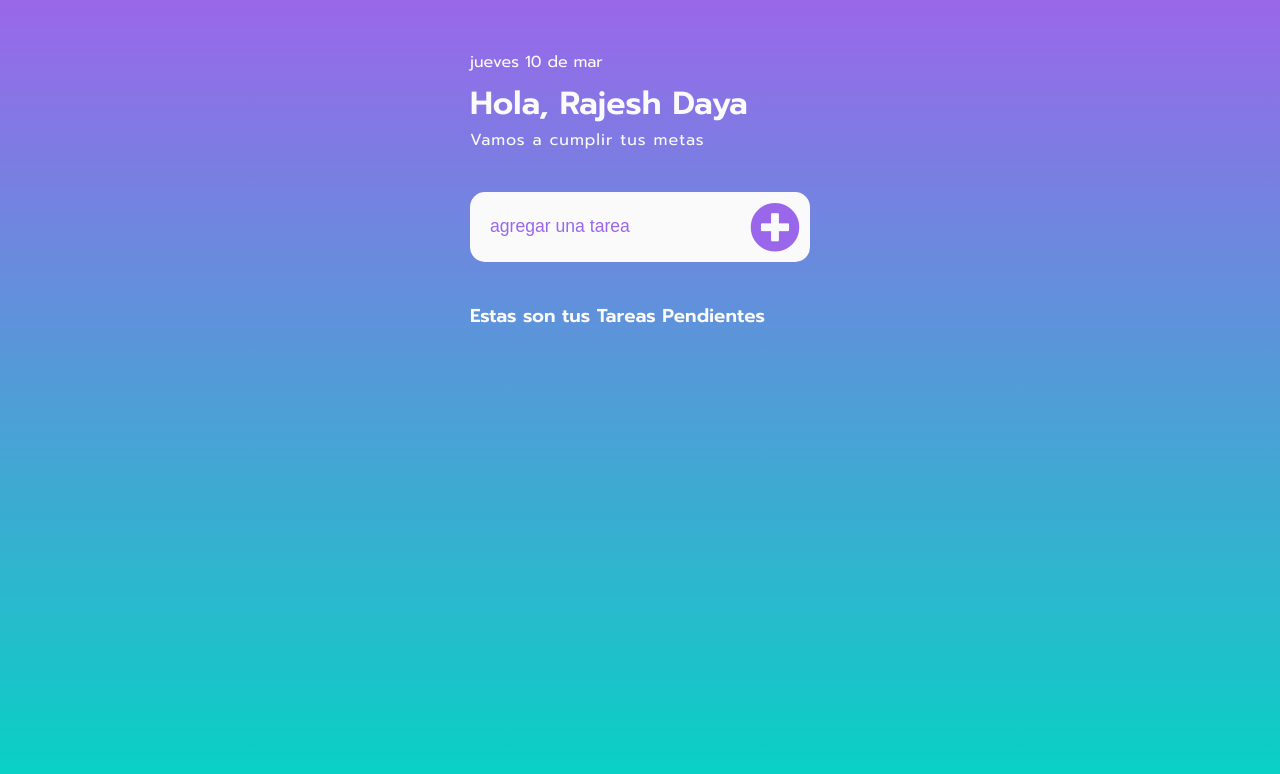
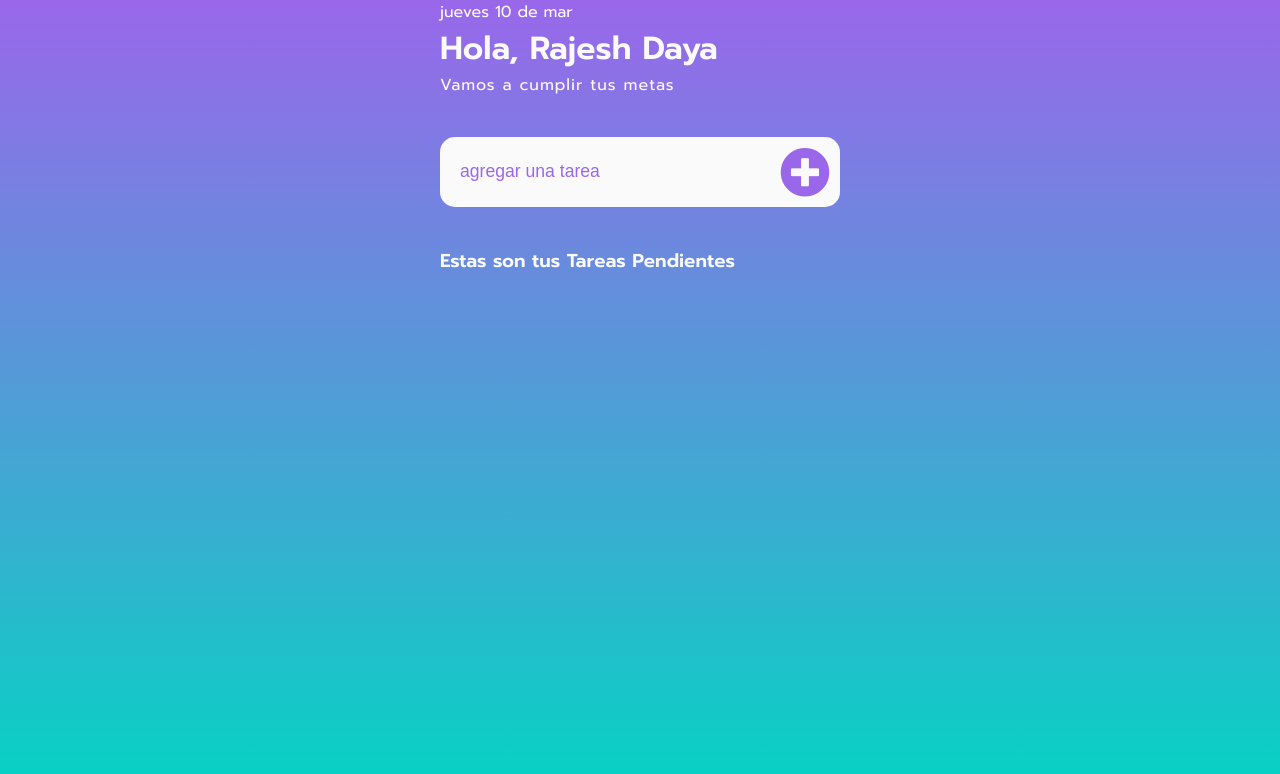
Before and after one commit to rajdayoda/todolist, a plain HTML site: page index.html in a window 1280 px wide. Drawn offline with Linux system fonts and the light colour scheme.

Commit message:
actualizacion de diseños

```diff
--- a/style.css
+++ b/style.css
@@ -1,4 +1,4 @@
- * {
+ /* * {
      box-sizing: border-box;
      padding: 0;
      margin: 0;
@@ -6,12 +6,14 @@
 
 
  :root {
-     --white:#fafafb;
-     --purple:#9a67ea;
-     --blue-light:#04d4c3;
+        --white: #fafafb;
+        --purple:#9a67ea;
+        --blue-light:#04d4c3;
+        --blue-dark:#2a73c2;
+        --green: #2c7b90;
  }
 body {
-    background: linear-gradient(to bottom, var(--purple) , var(--blue-light)) no-repeat;
+    background: linear-gradient(to bottom, var(--purple) , var(--blue-light));
     height: 100vh;
     font-family: 'Prompt', sans-serif;
 }
@@ -22,15 +24,14 @@ body {
     width: 400px;
     height: 600px;
     margin: 0 auto;
-    /* background-color: rgb(145, 49, 49); */
     padding: 0 30px;
 
-}
+}  */
 
 
 /*//Perfil ///*/
 
-.perfil h1 {
+/* .perfil h1 {
     color: var(--white) ;
 
 }
@@ -42,14 +43,14 @@ body {
 #fecha {
     color: var(--white);
     padding: 50px 15px 5px 0px;
-}
+} */
 
 
 
 
 
 /*////////////AGREGAR TAREA //////////////////*/
-
+/*
 .agregar-tarea {
     background-color: var(--white) ;
     width: 100%;
@@ -87,22 +88,22 @@ body {
 .agregar-tarea input::placeholder {
     font-size: 1.1rem;
     color: var(--purple);
- }
+ } */
 
 /*///seccion de tarea////*/
 
-.seccion-tarea h3 {
+/* .seccion-tarea h3 {
     margin-bottom: 20px;
     color: var(--white);
 }
 
 .seccion-tarea li {
-    background: linear-gradient(to bottom, #2a73c2  ,  #2c7b90  ) no-repeat;
-    border-radius:15px ;
-    color: var(--white);
     display: flex;
     align-items: center;
     justify-content: space-between;
+    background: linear-gradient(to bottom, var(--blue-dark) , var(--green));
+    border-radius:15px ;
+    color: var(--white);
     padding: 10px;
     margin: 5px 0;
 
@@ -123,25 +124,116 @@ body {
 .line-through{
     text-decoration: line-through;
     color : var(--blue-light);
+} */
+
+
+
+* {
+    box-sizing: border-box;
+    padding: 0;
+    margin: 0;
+}
+
+:root {
+   --white: #fafafb;
+   --purple:#9a67ea;
+   --blue-light:#04d4c3;
+   --blue-dark:#2a73c2;
+   --green: #2c7b90;
+
+}
+
+body {
+    background: linear-gradient(to bottom,var(--purple),var(--blue-light));
+    height: 100vh;
+    font-family: 'Prompt', sans-serif;
+}
+
+.container {
+    max-width: 80%;
+    width: 400px;
+    height: 600px;
+    margin: 0 auto;
+}
+
+/*PERFIL*/
+
+
+
+.perfil h1 {
+    color: var(--white);
+}
+
+.perfil span {
+    color: var(--white);
+    letter-spacing: 1px;
+}
+
+#fecha {
+    color: var(--white);
+    /* padding: 50px 0 5px 0px; */
+
 }
 
 
 
 
+/*AGREGAR TAREA*/
+
+.agregar-tarea {
+    background-color: var(--white) ;
+    border-radius: 15px;
+    height: 70px;
+    display: flex;
+    align-items: center;
+    gap: 70px;
+    padding: 10px;
+    margin: 40px 0;
+}
+
+.agregar-tarea input {
+    width: 100%;
+    height: 100%;
+    border-radius: 8px;
+    border: none;
+    background-color: var(--white);
+    padding-left: 10px;
+
+}
+.agregar-tarea input::placeholder {
+   font-size: 1.1rem;
+   color: var(--purple);
+}
+
+.agregar-tarea i{
+    font-size: 50px;
+    color: var(--purple);
+
+}
+.agregar-tarea i:hover {
+    transform: scale(1.1);
+    cursor: pointer;
+}
 
 
 
+/*SECCION DE TAREA */
 
+.seccion-tarea h3 {
+    color: var(--white);
+    margin-bottom: 20px;
+}
 
-
-
-
-
-/* .seccion-tarea li {
+.seccion-tarea li {
     display: flex;
     align-items: center;
+    justify-content: space-between;
+    background: linear-gradient(to bottom,var(--blue-dark),var(--green));
+    border-radius: 15px;
+    padding: 10px;
+    color: var(--white);
+
 }
-
-.seccion-tarea p {
-    margin: 0 50px;
-} */
+.seccion-tarea i {
+    font-size: 25px;
+}
```
